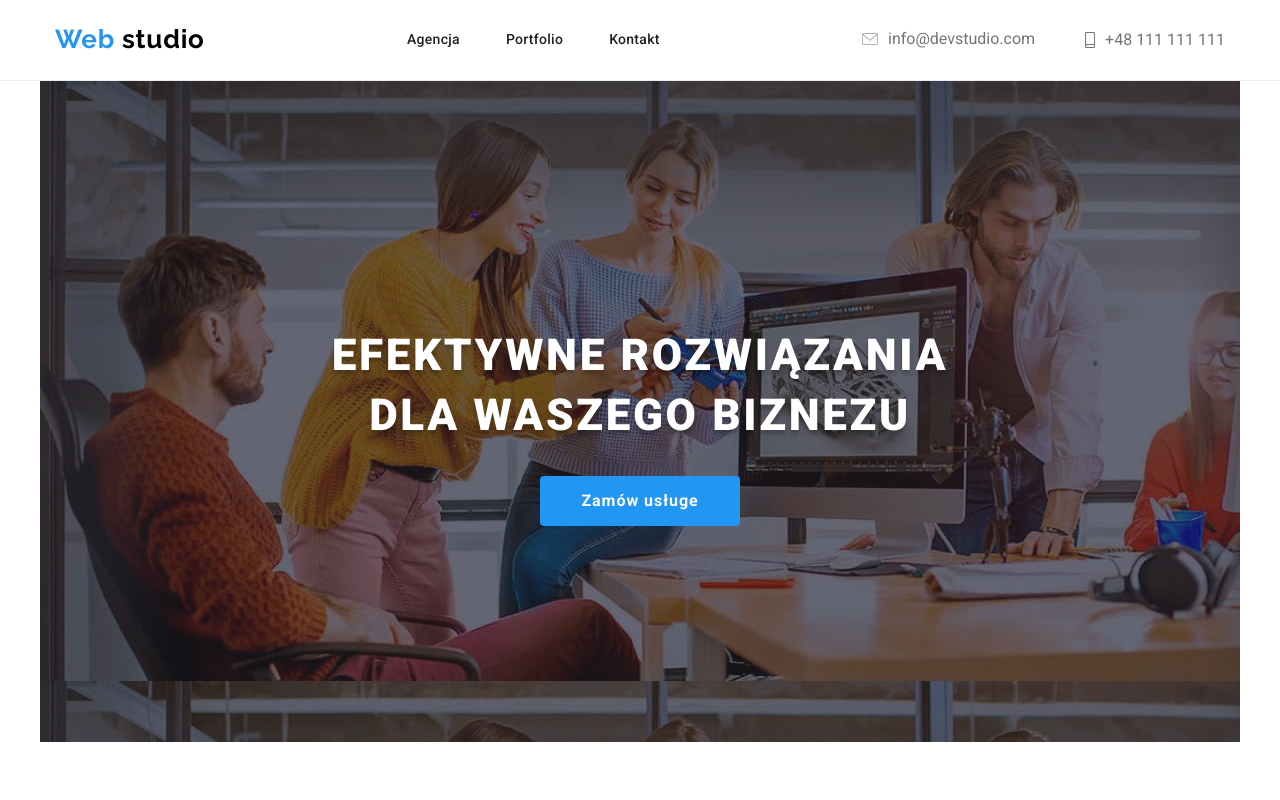
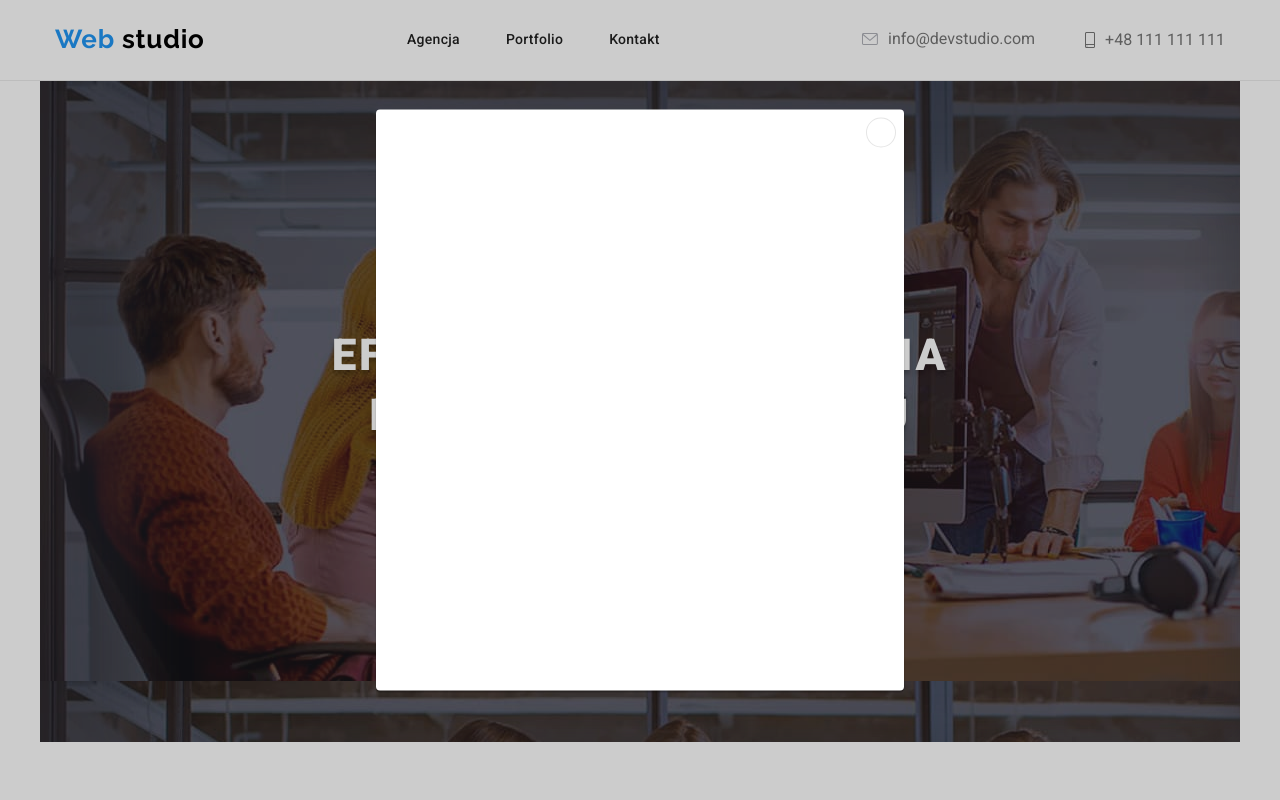
Before and after one commit to MalwinaG1985/goit-markup-hw-06, a plain HTML site: page index.html in a window 1280 px wide. Both pictures are taken after a click on the button "Zamów usługe". Shown: the top 800 px of the page. Drawn offline with nearby package versions, Linux system fonts and the light colour scheme.

Commit message:
okno modalne

```diff
--- a/css/styles.css
+++ b/css/styles.css
@@ -611,7 +611,7 @@ img {
   text-align: center;
 }
 
-.backdrop{
+.backdrop {
   position: relative;
   position: fixed;
   top: 0;
@@ -625,19 +625,20 @@ transition-duration: 2s;
   transition-timing-function: ease;
 }
 
-.modal{
+.modal {
   position: absolute;
-  left:50%;
+  left: 50%;
   top: 50%;
   width: 528px;
   height: 581px;
   border-radius: 4px;
   background-color: rgba(255, 255, 255, 1);
-  box-shadow: 0px 1px 3px  rgba(0, 0, 0, 0.12), 0px 1px 1px  rgba(0, 0, 0, 0.14),0px 2px 1px rgba(0, 0, 0, 0.2);
+  box-shadow: 0px 1px 3px rgba(0, 0, 0, 0.12), 0px 1px 1px rgba(0, 0, 0, 0.14),
+    0px 2px 1px rgba(0, 0, 0, 0.2);
   transform: translate(-50%, -50%);
 }
 
-.btn-show{
+.close-btn {
   position: absolute;
   cursor: pointer;
   width: 30px;
@@ -650,14 +651,14 @@ transition-timing-function: ease;
   top: 8px;
 }
 
-.btn-close{
+.btn-close {
   position: absolute;
   display: inline-block;
   top: 50%;
   left: 50%;
   transform: translate(-50%, -50%);
 }
-.is-hidden{
+.is-hidden {
   visibility: hidden;
   opacity: 0;
   pointer-events: none;
--- a/index.html
+++ b/index.html
@@ -69,8 +69,9 @@
           <div class="container">
             <ul class="main-tittle">
               <li><h1>EFEKTYWNE ROZWIĄZANIA DLA WASZEGO BIZNEZU</h1></li>
-              <li><button class="dokument-button" type="button" data-modal-open="" >Zamów usługe</button>
-             </li>
+              <li>
+                <button class="dokument-button" type="button" data-modal-open>Zamów usługe</button>
+              </li>
             </ul>
           </div>
         </div>
@@ -493,15 +494,15 @@
         </div>
       </footer>
     </div>
-    <div class="backdrop is-hidden" data-modal="">
+    <div class="backdrop is-hidden" data-modal>
       <div class="modal">
-        <button class="btn-show" type="button" data-modal-close="">
+        <button class="close-btn" type="button" data-modal-close>
           <svg class="btn-close" width="11px" height="11px">
-            <use href="./images/icons.svg/close.svg"></use>
+            <use href="./images/icons.svg#close.svg"></use>
           </svg>
         </button>
       </div>
     </div>
-    <script src="./js/modal.js"></script>
+    <script src="./modal.js"></script>
   </body>
 </html>
```
Lines whose indentation alone changed are shown as unchanged.
